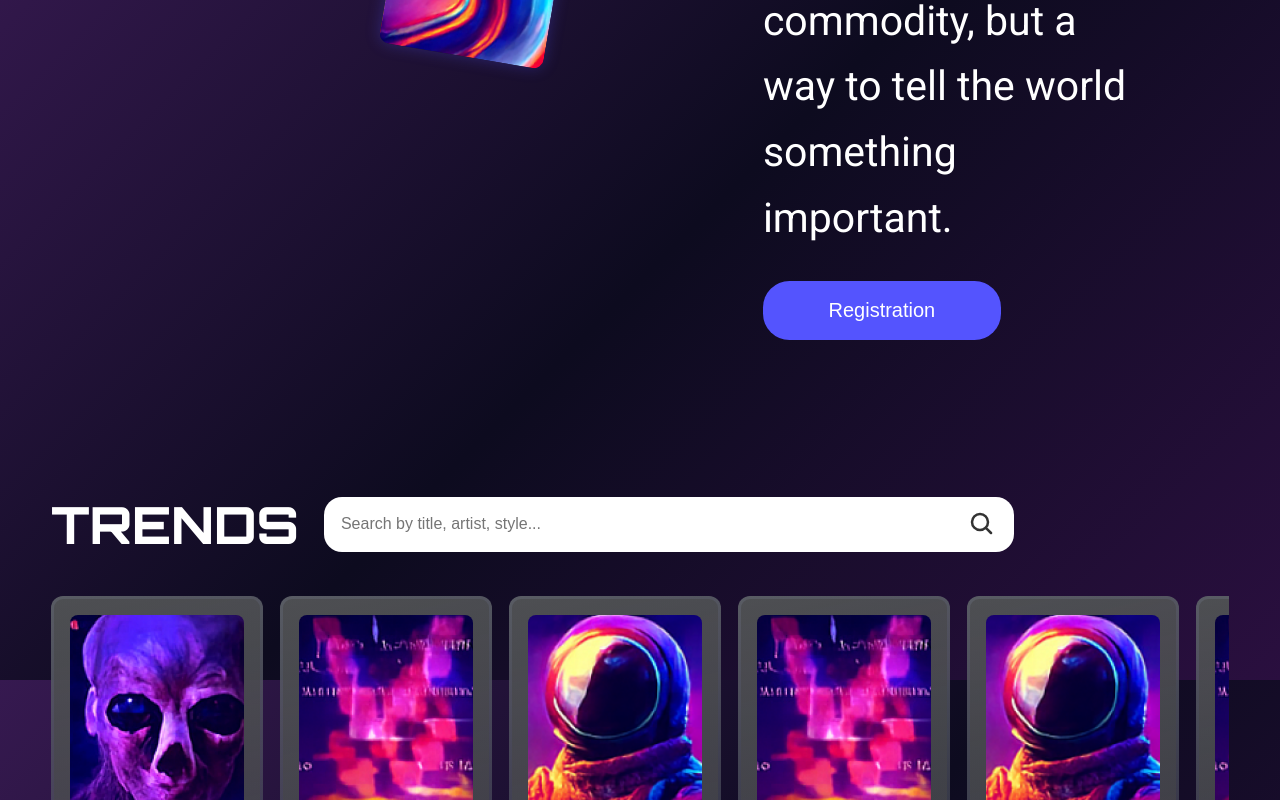
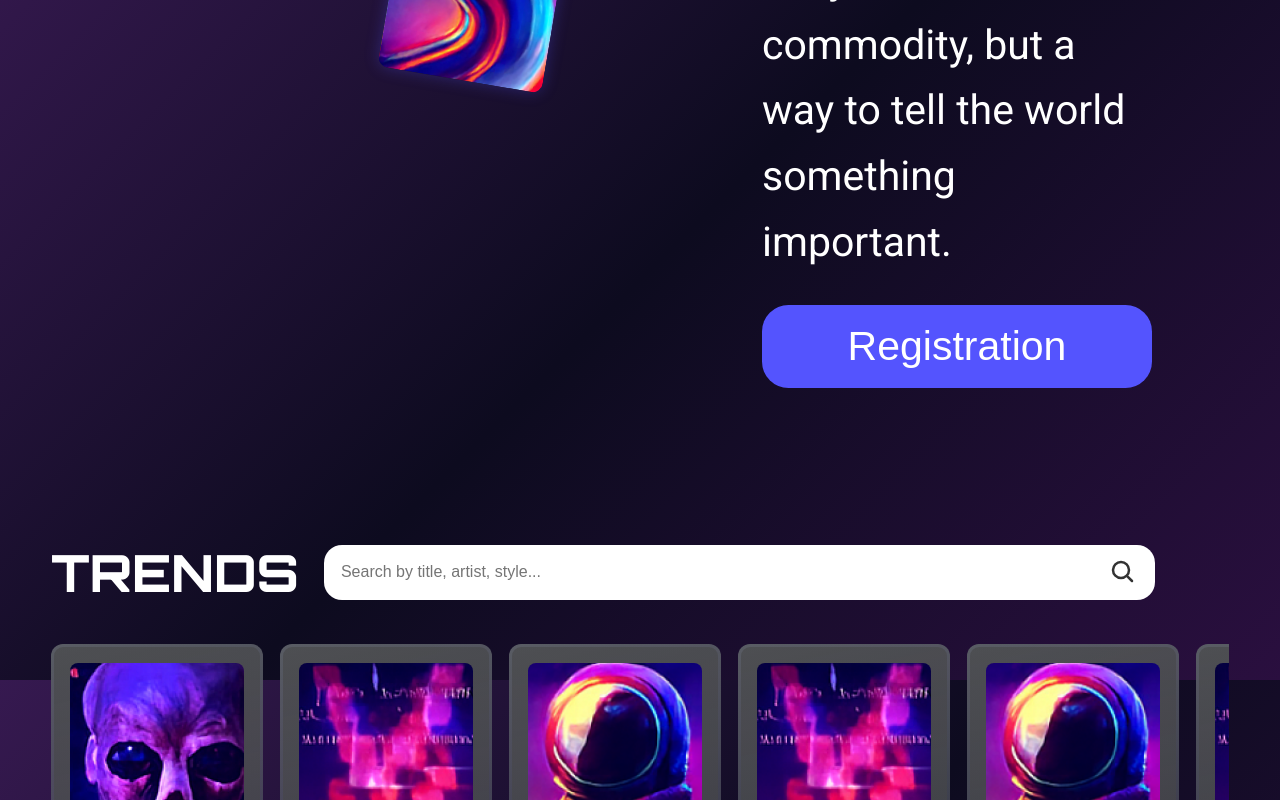
Before and after one commit to DiplomeProject/paintingsproject, a React (Create React App) app: page / in a window 1280 px wide. Shown: the part 2520-3320 px from the top of the page. Built offline with nearby package versions, Linux system fonts and the light colour scheme; no server answers.

Commit message:
трішки апдейт дизайну

```diff
--- a/src/components/Gallery/Gallery.module.css
+++ b/src/components/Gallery/Gallery.module.css
@@ -137,12 +137,12 @@
 .button1 {
     margin-top: 30px;
     padding: 18px 0;
-    width: 238px;
+    width: 390px;
     background: #5454FE;
     border-radius: 26.4516px;
     border: none;
     color: white;
-    font-size: 20px;
+    font-size: 41px;
     cursor: pointer;
     display: flex;
     align-items: center;
@@ -355,7 +355,7 @@
 
 .searchBarContainer {
     width: 100%;
-    max-width: 56%;
+    max-width: 68%;
     height: 55px;
     background: rgb(255, 255, 255);
     border-radius: 18px;
--- a/src/components/Shop/Shop.module.css
+++ b/src/components/Shop/Shop.module.css
@@ -32,7 +32,7 @@
     display: flex;
     align-items: center;
     width: 100%;
-    max-width: 800px;
+    max-width: 885px;
     height: 55px;
     background: rgb(255, 255, 255);
     border-radius: 18px;
@@ -59,7 +59,7 @@
     display: flex;
     justify-content: flex-start;
     flex-wrap: wrap;
-    gap: 18px;
+    gap: 15px;
     margin: 40px 0 20px 0;
 }
 
@@ -100,7 +100,7 @@
     border: none;
     color: #fff;
     font-family: 'Roboto', sans-serif;
-    font-size: 14px;
+    font-size: 20px;
     display: flex;
     align-items: center;
     gap: 8px;
```
